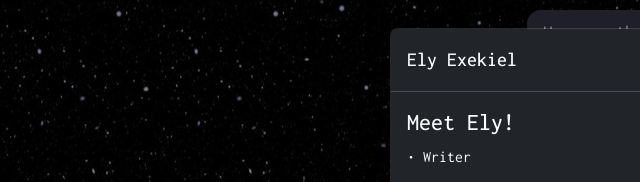
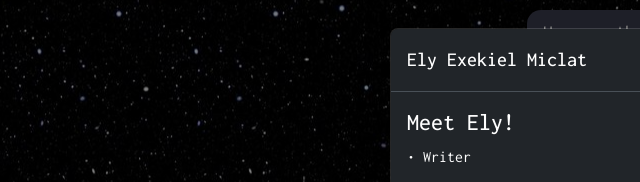
Before and after one commit to jtaruc2027/4096-Game, a plain HTML site: page about.html in a window 1280 px wide. Both pictures are taken after a click on the element "Ely Miclat". Shown: the top 182 px of the page, 0-640 px from the left. Drawn offline with nearby package versions, Linux system fonts and the light colour scheme.

Commit message:
Update about.html

```diff
--- a/about.html
+++ b/about.html
@@ -89,7 +89,7 @@
                     <div class="modal-dialog">
                       <div class="modal-content">
                         <div class="modal-header">
-                          <h1 class="modal-title fs-5" id="exampleModalLabel">Ely Exekiel</h1>
+                          <h1 class="modal-title fs-5" id="exampleModalLabel">Ely Exekiel Miclat</h1>
                           <button type="button" class="btn-close" data-bs-dismiss="modal" aria-label="Close"></button>
                         </div>
                         <div class="modal-body text-start">
```
